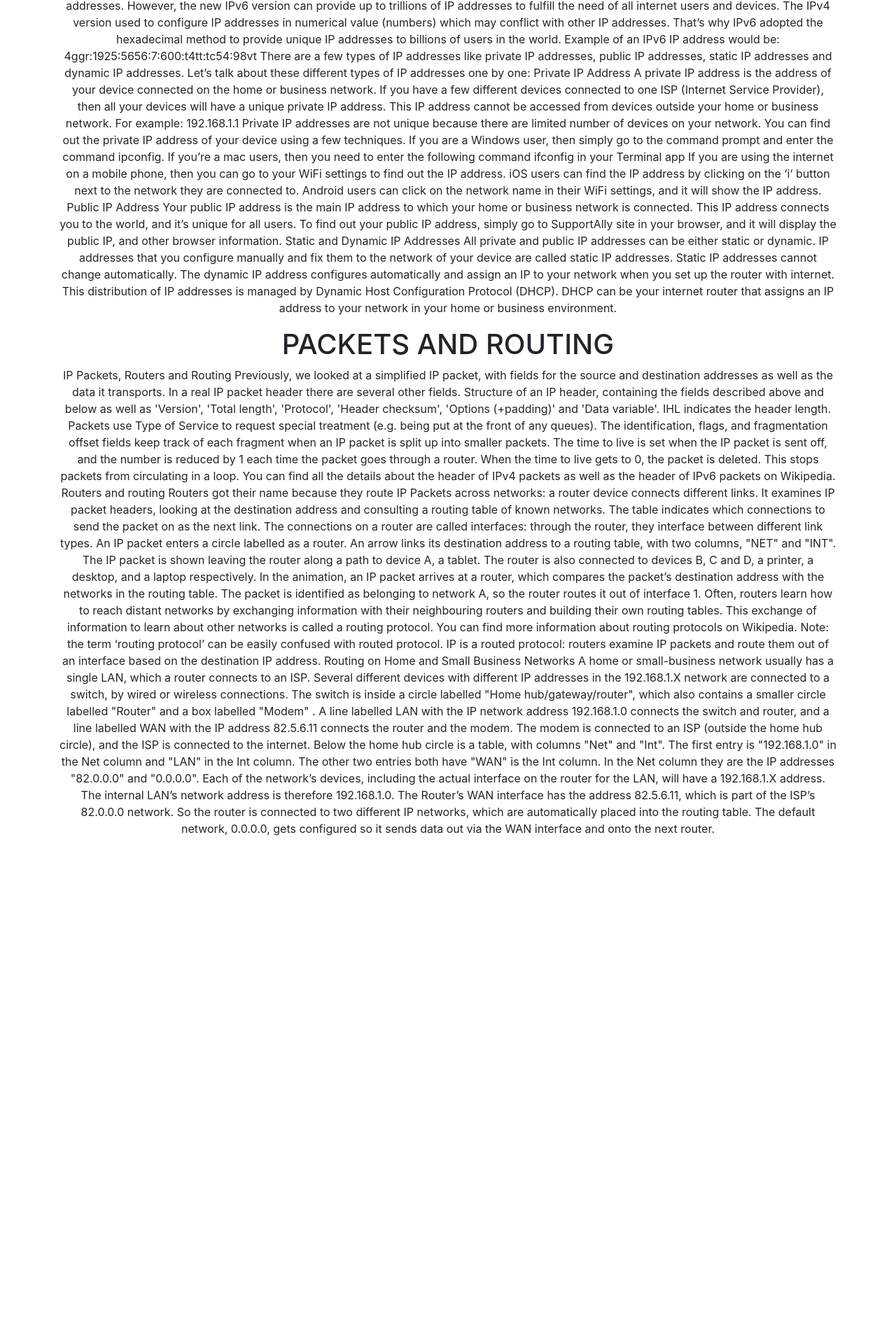
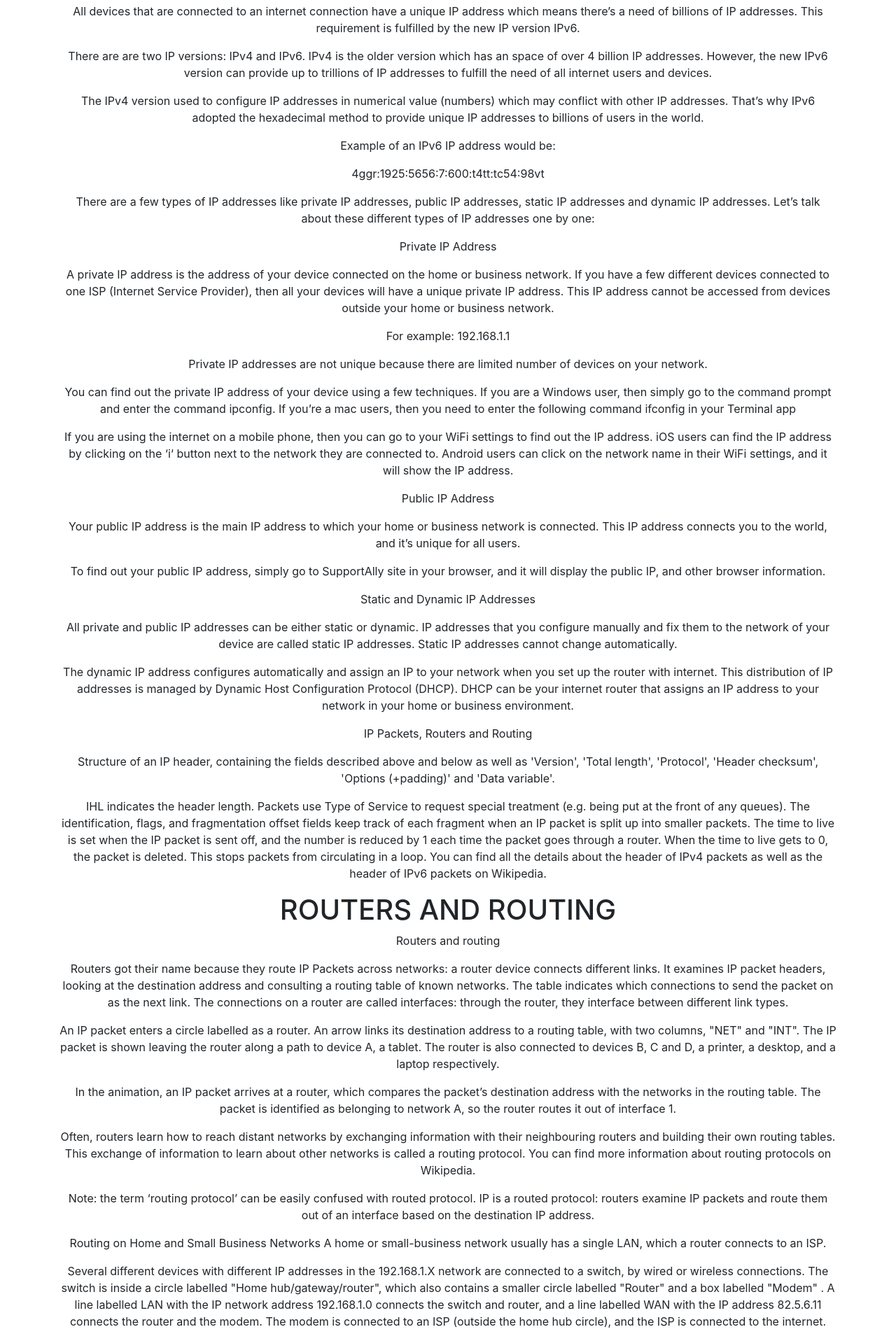
Before and after one commit to Nithin63/How_Internet_Works, a plain HTML site: page part2.html in a window 1280 px wide. Shown: the part 268-2184 px from the top of the page at 70% size. Before the commit the page ends 1464 px from the top, so only its background shows below. Drawn offline with Linux system fonts and the light colour scheme.

Commit message:
Fix: Update IP ADDRESS

```diff
--- a/part2.html
+++ b/part2.html
@@ -48,129 +48,180 @@
         <div class="col-lg-12 text-center">
             <p class="mt-3">IP Address , Packets and Routing</p>
             <h1 class="mt-3">IP ADDRESS</h1>
-            IP (Internet Protocol) Address is an address of your network hardware. It helps in connecting your computer
-            to other devices on your network and all over the world. An IP Address is made up of numbers or characters.
-
+            <p>
+                IP (Internet Protocol) Address is an address of your network hardware. It helps in connecting your
+                computer
+                to other devices on your network and all over the world. An IP Address is made up of numbers or
+                characters.
+            </p>
+            <p>
                 An example of an IP address would be: 506.457.14.512
-
-            All devices that are connected to an internet connection have a unique IP address which means there’s a need
+            </p>
+            <p>
+                All devices that are connected to an internet connection have a unique IP address which means there’s a
+                need
                 of billions of IP addresses. This requirement is fulfilled by the new IP version IPv6.
-
-            There are are two IP versions: IPv4 and IPv6. IPv4 is the older version which has an space of over 4 billion
-            IP addresses. However, the new IPv6 version can provide up to trillions of IP addresses to fulfill the need
+            </p>
+            <p>
+                There are are two IP versions: IPv4 and IPv6. IPv4 is the older version which has an space of over 4
+                billion
+                IP addresses. However, the new IPv6 version can provide up to trillions of IP addresses to fulfill the
+                need
                 of all internet users and devices.
-
-            The IPv4 version used to configure IP addresses in numerical value (numbers) which may conflict with other
-            IP addresses. That’s why IPv6 adopted the hexadecimal method to provide unique IP addresses to billions of
+            </p>
+            <p>
+                The IPv4 version used to configure IP addresses in numerical value (numbers) which may conflict with
+                other
+                IP addresses. That’s why IPv6 adopted the hexadecimal method to provide unique IP addresses to billions
+                of
                 users in the world.
-
+            </p>
+            <p>
                 Example of an IPv6 IP address would be:
-
+            </p>
+            <p>
                 4ggr:1925:5656:7:600:t4tt:tc54:98vt
-
-            There are a few types of IP addresses like private IP addresses, public IP addresses, static IP addresses
+            </p>
+            <p>
+                There are a few types of IP addresses like private IP addresses, public IP addresses, static IP
+                addresses
                 and dynamic IP addresses. Let’s talk about these different types of IP addresses one by one:
-
+            </p>
+            <p>
                 Private IP Address
-
-            A private IP address is the address of your device connected on the home or business network. If you have a
-            few different devices connected to one ISP (Internet Service Provider), then all your devices will have a
+            </p>
+            <p>
+                A private IP address is the address of your device connected on the home or business network. If you
+                have a
+                few different devices connected to one ISP (Internet Service Provider), then all your devices will have
+                a
                 unique private IP address. This IP address cannot be accessed from devices outside your home or business
                 network.
-
+            </p>
+            <p>
                 For example: 192.168.1.1
-
+            </p>
+            <p>
                 Private IP addresses are not unique because there are limited number of devices on your network.
-
-            You can find out the private IP address of your device using a few techniques. If you are a Windows user,
-            then simply go to the command prompt and enter the command ipconfig. If you’re a mac users, then you need to
+            </p>
+            <p>
+                You can find out the private IP address of your device using a few techniques. If you are a Windows
+                user,
+                then simply go to the command prompt and enter the command ipconfig. If you’re a mac users, then you
+                need to
                 enter the following command ifconfig in your Terminal app
-
-            If you are using the internet on a mobile phone, then you can go to your WiFi settings to find out the IP
+            </p>
+            <p>
+                If you are using the internet on a mobile phone, then you can go to your WiFi settings to find out the
+                IP
                 address. iOS users can find the IP address by clicking on the ‘i‘ button next to the network they are
-            connected to. Android users can click on the network name in their WiFi settings, and it will show the IP
+                connected to. Android users can click on the network name in their WiFi settings, and it will show the
+                IP
                 address.
-
+            </p>
+            <p>
                 Public IP Address
-
-            Your public IP address is the main IP address to which your home or business network is connected. This IP
+            </p>
+            <p>
+                Your public IP address is the main IP address to which your home or business network is connected. This
+                IP
                 address connects you to the world, and it’s unique for all users.
-
-            To find out your public IP address, simply go to SupportAlly site in your browser, and it will display the
+            </p>
+            <p>
+                To find out your public IP address, simply go to SupportAlly site in your browser, and it will display
+                the
                 public IP, and other browser information.
-
+            </p>
+            <p>
                 Static and Dynamic IP Addresses
-
+            </p>
+            <p>
                 All private and public IP addresses can be either static or dynamic. IP addresses that you configure
                 manually and fix them to the network of your device are called static IP addresses. Static IP addresses
                 cannot change automatically.
-
-            The dynamic IP address configures automatically and assign an IP to your network when you set up the router
-            with internet. This distribution of IP addresses is managed by Dynamic Host Configuration Protocol (DHCP).
+            </p>
+            <p>
+                The dynamic IP address configures automatically and assign an IP to your network when you set up the
+                router
+                with internet. This distribution of IP addresses is managed by Dynamic Host Configuration Protocol
+                (DHCP).
                 DHCP can be your internet router that assigns an IP address to your network in your home or business
                 environment.
 
-            <h1 class="mt-3">PACKETS AND ROUTING</h1>
+            </p>
+            <p>
+
                 IP Packets, Routers and Routing
-            Previously, we looked at a simplified IP packet, with fields for the source and destination addresses as
-            well as the data it transports. In a real IP packet header there are several other fields.
 
-            Structure of an IP header, containing the fields described above and below as well as 'Version', 'Total
+            </p>
+            <p> Structure of an IP header, containing the fields described above and below as well as 'Version',
+                'Total
                 length', 'Protocol', 'Header checksum', 'Options (+padding)' and 'Data variable'.
 
-            IHL indicates the header length.
+            </p>
+            <p> IHL indicates the header length.
                 Packets use Type of Service to request special treatment (e.g. being put at the front of any queues).
-            The identification, flags, and fragmentation offset fields keep track of each fragment when an IP packet is
+                The identification, flags, and fragmentation offset fields keep track of each fragment when an IP packet
+                is
                 split up into smaller packets.
-            The time to live is set when the IP packet is sent off, and the number is reduced by 1 each time the packet
+                The time to live is set when the IP packet is sent off, and the number is reduced by 1 each time the
+                packet
                 goes through a router. When the time to live gets to 0, the packet is deleted. This stops packets from
                 circulating in a loop.
                 You can find all the details about the header of IPv4 packets as well as the header of IPv6 packets on
                 Wikipedia.
+            <h1 class="mt-3">ROUTERS AND ROUTING</h1>
 
             Routers and routing
-            Routers got their name because they route IP Packets across networks: a router device connects different
-            links. It examines IP packet headers, looking at the destination address and consulting a routing table of
+            </p>
+            <p> Routers got their name because they route IP Packets across networks: a router device connects different
+                links. It examines IP packet headers, looking at the destination address and consulting a routing table
+                of
                 known networks. The table indicates which connections to send the packet on as the next link. The
                 connections on a router are called interfaces: through the router, they interface between different link
                 types.
 
-            An IP packet enters a circle labelled as a router. An arrow links its destination address to a routing
-            table, with two columns, "NET" and "INT". The IP packet is shown leaving the router along a path to device
+            </p>
+            <p> An IP packet enters a circle labelled as a router. An arrow links its destination address to a routing
+                table, with two columns, "NET" and "INT". The IP packet is shown leaving the router along a path to
+                device
                 A, a tablet. The router is also connected to devices B, C and D, a printer, a desktop, and a laptop
                 respectively.
 
-            In the animation, an IP packet arrives at a router, which compares the packet’s destination address with the
-            networks in the routing table. The packet is identified as belonging to network A, so the router routes it
+            </p>
+            <p> In the animation, an IP packet arrives at a router, which compares the packet’s destination address with
+                the
+                networks in the routing table. The packet is identified as belonging to network A, so the router routes
+                it
                 out of interface 1.
 
-            Often, routers learn how to reach distant networks by exchanging information with their neighbouring routers
-            and building their own routing tables. This exchange of information to learn about other networks is called
+            </p>
+            <p> Often, routers learn how to reach distant networks by exchanging information with their neighbouring
+                routers
+                and building their own routing tables. This exchange of information to learn about other networks is
+                called
                 a routing protocol. You can find more information about routing protocols on Wikipedia.
-
+            </p>
+            <p>
                 Note: the term ‘routing protocol’ can be easily confused with routed protocol. IP is a routed protocol:
                 routers examine IP packets and route them out of an interface based on the destination IP address.
-
+            </p>
+            <p>
                 Routing on Home and Small Business Networks
                 A home or small-business network usually has a single LAN, which a router connects to an ISP.
-
-            Several different devices with different IP addresses in the 192.168.1.X network are connected to a switch,
-            by wired or wireless connections. The switch is inside a circle labelled "Home hub/gateway/router", which
-            also contains a smaller circle labelled "Router" and a box labelled "Modem" . A line labelled LAN with the
-            IP network address 192.168.1.0 connects the switch and router, and a line labelled WAN with the IP address
-            82.5.6.11 connects the router and the modem. The modem is connected to an ISP (outside the home hub circle),
-            and the ISP is connected to the internet. Below the home hub circle is a table, with columns "Net" and
-            "Int". The first entry is "192.168.1.0" in the Net column and "LAN" in the Int column. The other two entries
-            both have "WAN" is the Int column. In the Net column they are the IP addresses "82.0.0.0" and "0.0.0.0".
-
-            Each of the network’s devices, including the actual interface on the router for the LAN, will have a
-            192.168.1.X address. The internal LAN’s network address is therefore 192.168.1.0.
-
-            The Router’s WAN interface has the address 82.5.6.11, which is part of the ISP’s 82.0.0.0 network.
-
-            So the router is connected to two different IP networks, which are automatically placed into the routing
-            table. The default network, 0.0.0.0, gets configured so it sends data out via the WAN interface and onto the
-            next router.
+            </p>
+            <p>
+                Several different devices with different IP addresses in the 192.168.1.X network are connected to a
+                switch,
+                by wired or wireless connections. The switch is inside a circle labelled "Home hub/gateway/router",
+                which
+                also contains a smaller circle labelled "Router" and a box labelled "Modem" . A line labelled LAN with
+                the
+                IP network address 192.168.1.0 connects the switch and router, and a line labelled WAN with the IP
+                address
+                82.5.6.11 connects the router and the modem. The modem is connected to an ISP (outside the home hub
+                circle),
+                and the ISP is connected to the internet. </p>
 
         </div>
 
```
Lines whose indentation alone changed are shown as unchanged.
